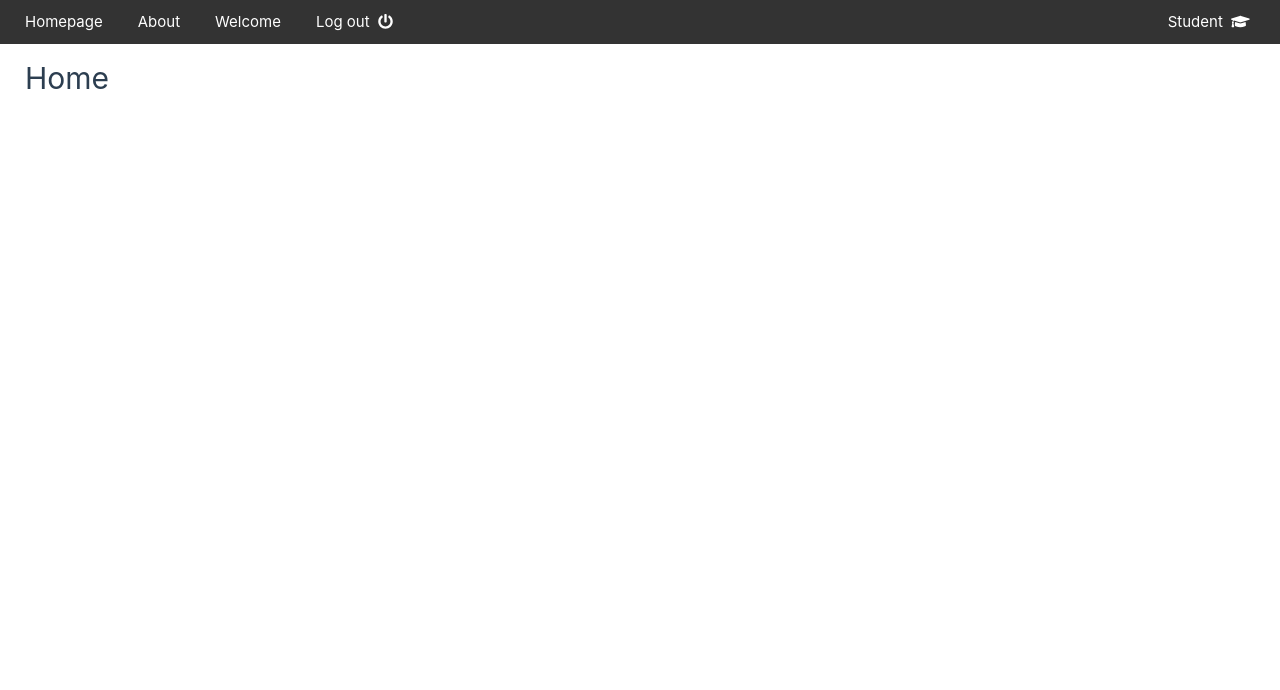
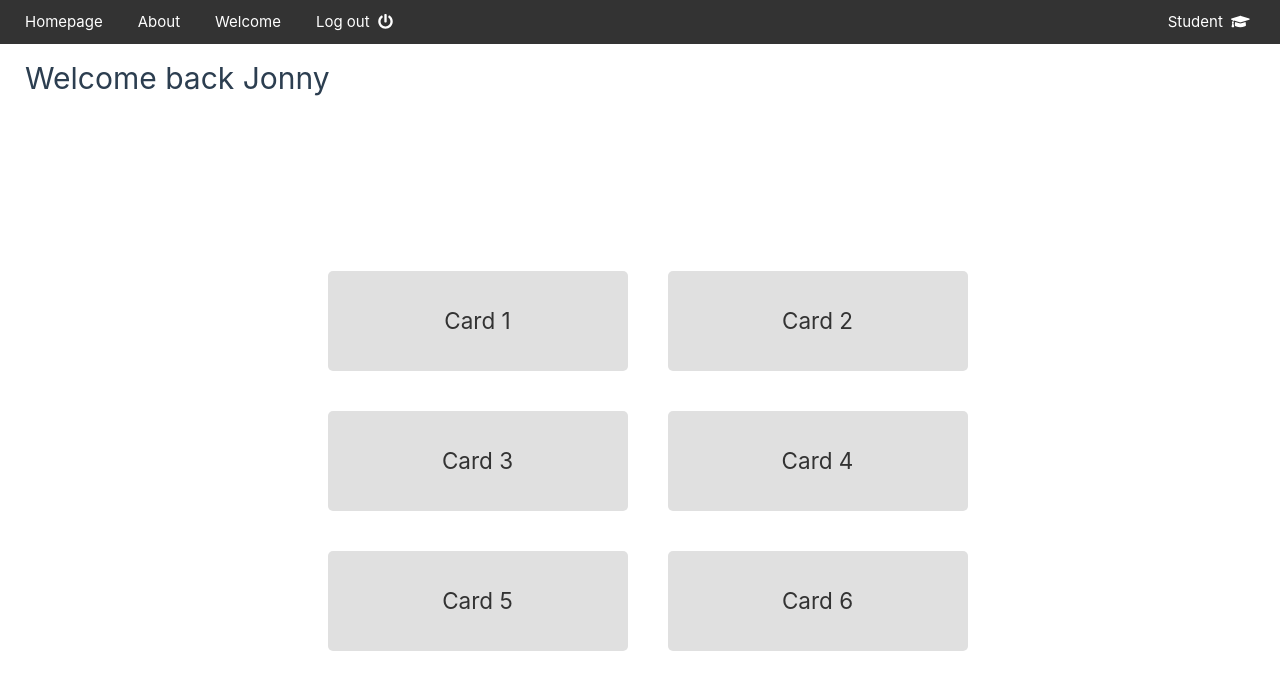
Before and after one commit to JonnyS02/hci_project, a Vue app: page /home in a window 1280 px wide. Shown: the top 690 px of the page. Built offline with nearby package versions, Linux system fonts and the light colour scheme.

Commit message:
home style

```diff
--- a/src/Home.vue
+++ b/src/Home.vue
@@ -1,26 +1,46 @@
+<!-- Home.vue -->
 <template>
-  <Navbar />
-  <div class="main_content">
-    <h1>Home</h1>
+  <div>
+    <Navbar />
+    <div class="main_content">
+      <h1>Welcome back Jonny</h1>
+      <div class="card-container">
+        <CardItem title="Card 1" link="/card1" />
+        <CardItem title="Card 2" link="/card2" />
+        <CardItem title="Card 3" link="/card3" />
+        <CardItem title="Card 4" link="/card4" />
+        <CardItem title="Card 5" link="/card5" />
+        <CardItem title="Card 6" link="/card6" />
+      </div>
+    </div>
   </div>
 </template>
 
 <script>
-import Links from './components/Links.vue';
 import Navbar from './components/navbar.vue';
-
+import CardItem from './components/CardItem.vue';
 
 export default {
   components: {
-    Links,
     Navbar,
+    CardItem,
   },
-}
+};
 </script>
 
 <style>
-.main_content{
+.main_content {
   padding: 10px;
   margin-left: 15px;
 }
+
+.card-container {
+  padding-top: 12%;
+  width: 100%;
+  padding-left: 20%;
+  padding-right: 20%;
+  display: flex;
+  flex-wrap: wrap;
+  justify-content: center; /* Zentriere horizontal */
+}
 </style>
--- /dev/null
+++ b/src/components/CardItem.vue
@@ -0,0 +1,36 @@
+<!-- CardItem.vue -->
+<template>
+    <div class="card-item">
+      <a :href="link" class="card-link">
+        <h2>{{ title }}</h2>
+      </a>
+    </div>
+  </template>
+
+  <script>
+  export default {
+    props: {
+      title: String,
+      link: String,
+    },
+  };
+  </script>
+
+  <style scoped>
+  .card-item {
+    width: 300px;
+    height: 100px;
+    background-color: #e0e0e0;
+    margin: 20px;
+    display: flex;
+    align-items: center;
+    justify-content: center;
+    border-radius: 5px;
+  }
+
+  .card-link {
+    text-decoration: none;
+    color: #333;
+    text-align: center;
+  }
+  </style>
```
